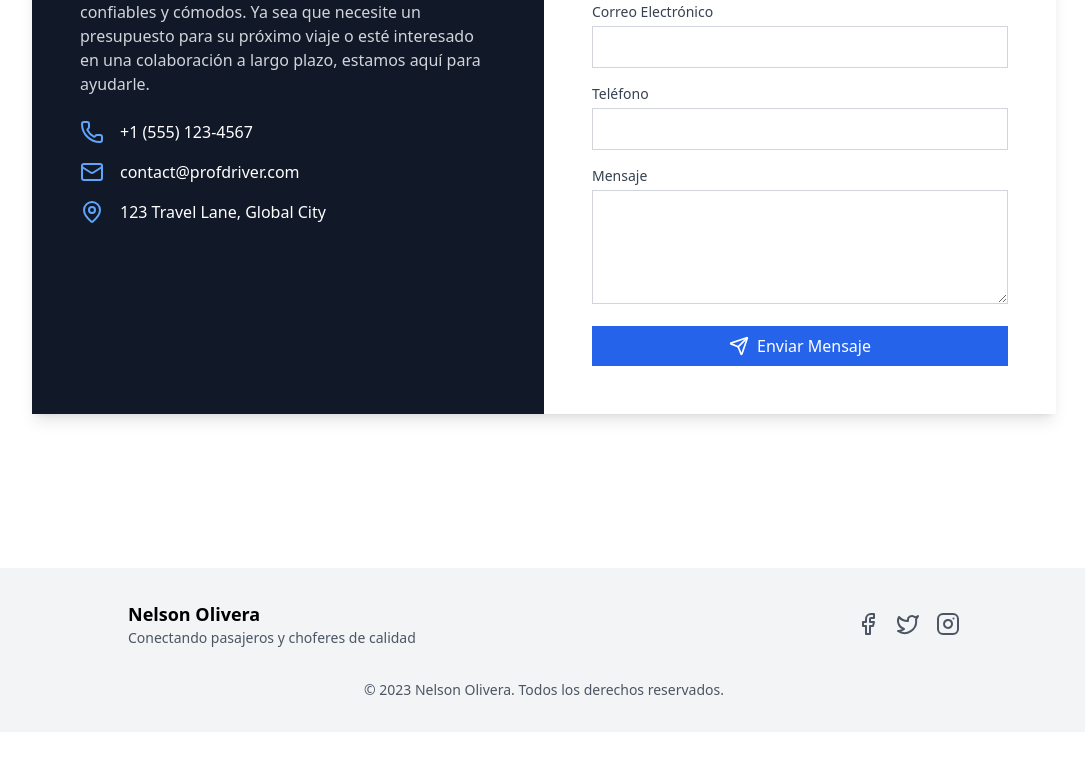
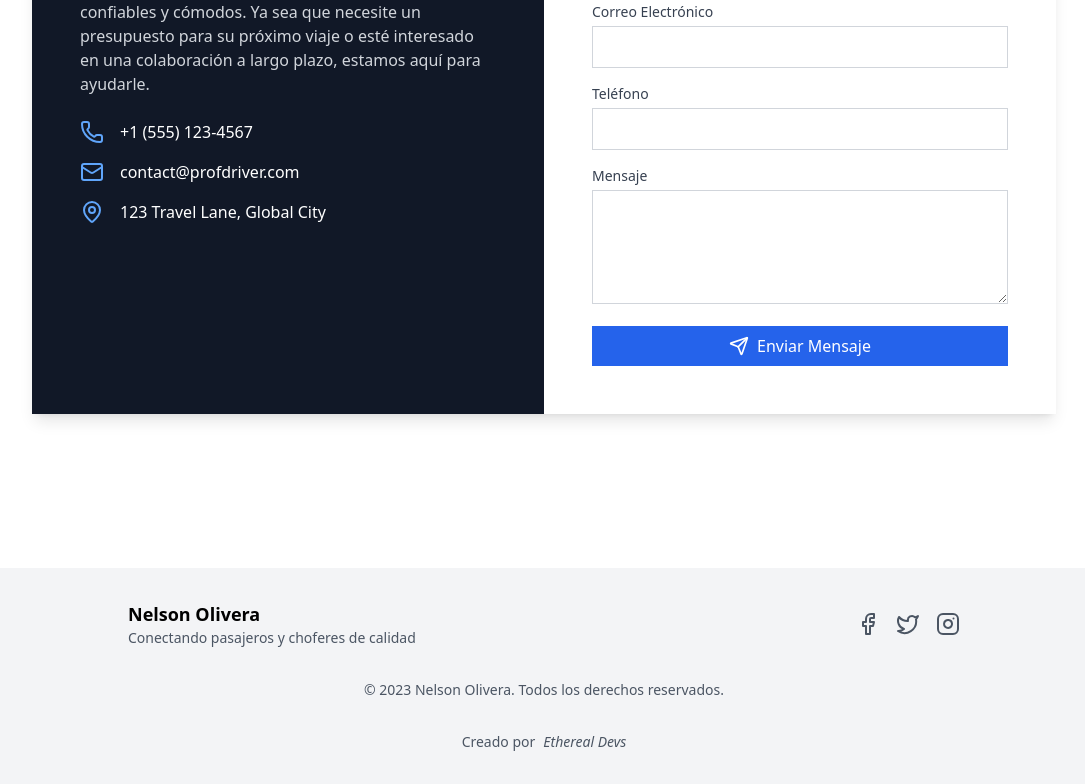
Before and after one commit to EtherealDevs/taxi, a Next.js app in the folder frontend/: page / in a window 1280 px wide. Shown: the part 2849-3633 px from the top of the page, without its empty margins (96-1181 px from the left). Before the commit the page ends 3581 px from the top, so only its background shows below. Built offline with nearby package versions, Linux system fonts and the light colour scheme; no server answers.

Commit message:
changes in Footer.tsx

```diff
--- a/frontend/src/components/Footer.tsx
+++ b/frontend/src/components/Footer.tsx
@@ -24,6 +24,14 @@ export default function Footer() {
         <div className="mt-8 text-center text-sm text-gray-600">
           <p>&copy; 2023 {t('footer.brand')}. {t('footer.rightsReserved')}</p>
         </div>
+        <div className="mt-8 text-center text-sm text-gray-600">
+          <p>{t('footer.createdAt')}
+            <span className='mr-2' />
+            <a href='https://www.etherealdevs.com/' className='italic hover:text-blue-600'>
+              {t('footer.ethereal')}
+            </a>
+          </p>
+        </div>
       </div>
     </footer>
   )
--- a/frontend/src/locale/en/translation.json
+++ b/frontend/src/locale/en/translation.json
@@ -47,7 +47,9 @@
   "footer": {
     "brand": "Nelson Olivera",
     "slogan": "Connecting passengers and quality drivers",
-    "rightsReserved": "All rights reserved."
+    "rightsReserved": "All rights reserved.",
+    "createdAt": "Created by",
+    "ethereal": "Ethereal Devs"
   },
   "howItWorks": {
     "title": "How Do Reservations Work?",
--- a/frontend/src/locale/es/translation.json
+++ b/frontend/src/locale/es/translation.json
@@ -47,7 +47,9 @@
   "footer": {
     "brand": "Nelson Olivera",
     "slogan": "Conectando pasajeros y choferes de calidad",
-    "rightsReserved": "Todos los derechos reservados."
+    "rightsReserved": "Todos los derechos reservados.",
+    "createdAt": "Creado por",
+    "ethereal": "Ethereal Devs"
   },
   "howItWorks": {
     "title": "¿Cómo Funcionan las reservas?",
--- a/frontend/src/locale/pt/translation.json
+++ b/frontend/src/locale/pt/translation.json
@@ -47,7 +47,9 @@
   "footer": {
     "brand": "Nelson Olivera",
     "slogan": "Conectando passageiros e motoristas de qualidade",
-    "rightsReserved": "Todos os direitos reservados."
+    "rightsReserved": "Todos os direitos reservados.",
+    "createdAt": "Criado por",
+    "ethereal": "Ethereal Devs"
   },
   "howItWorks": {
     "title": "Como Funcionam as Reservas?",
```
